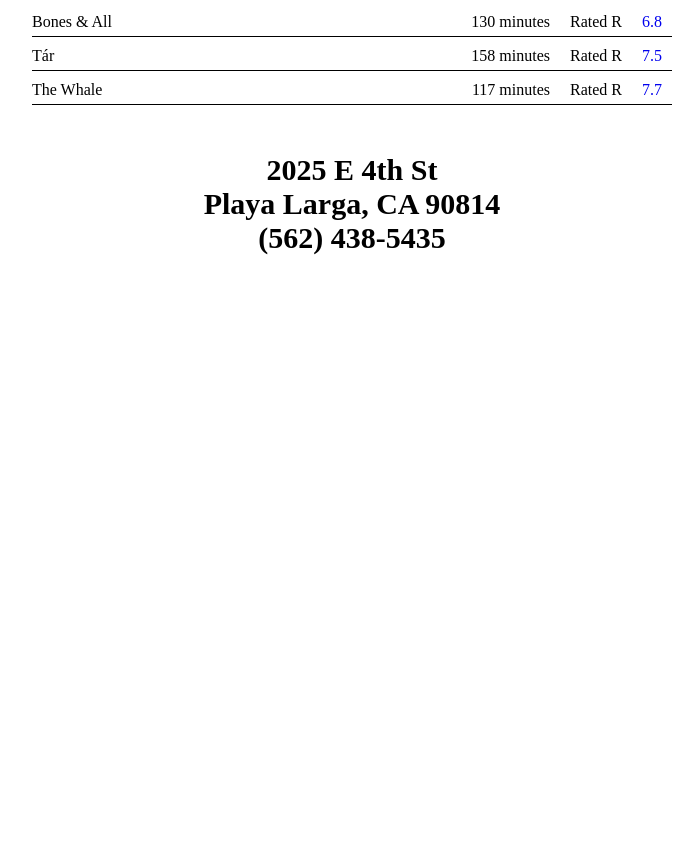
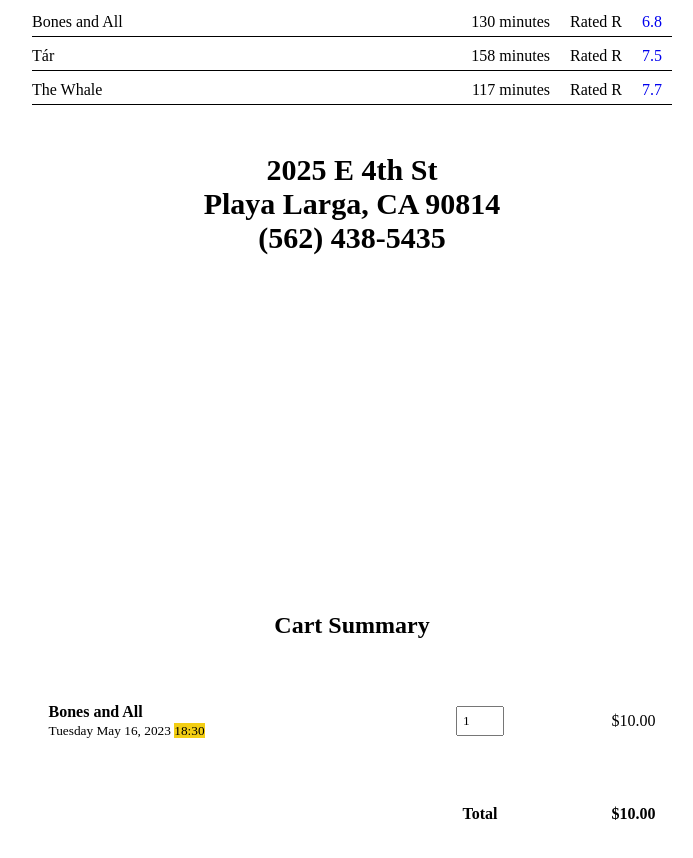
Before and after one commit to elisetvy/plat, a plain HTML site: page index.html in a window 1280 px wide. Shown: the part 474-1332 px from the top of the page, without its empty margins (288-981 px from the left). Before the commit the page ends 800 px from the top, so only its background shows below. Drawn offline with Linux system fonts and the light colour scheme.

Commit message:
Add cart page

```diff
--- a/index.html
+++ b/index.html
@@ -8,6 +8,7 @@
     <link rel="stylesheet" href="styles.css" />
   </head>
   <body>
+    <div class="page-1">
       <div class="table">
         <div class="row">
           <div class="header">
@@ -28,7 +29,7 @@
                 <td>Sat<br /><br />5/20</td>
               </tr>
               <tr>
-              <td class="column-1">Bones & All</td>
+                <td class="column-1">Bones and All</td>
                 <td class="time">12:30</td>
                 <td class="time">15:30</td>
                 <td class="time">18:30</td>
@@ -64,7 +65,7 @@
           <div class="movies">
             <div class="movie-1">
               <div class="movie-1-title collapsible">
-              Bones & All
+                Bones and All
                 <table class="details">
                   <td class="minutes">130 minutes</td>
                   <td class="rating">Rated R</td>
@@ -82,10 +83,10 @@
                   <br />
                   Love blossoms between a young woman on the margins of society
                   and a disenfranchised drifter as they embark on a 3,000-mile
-                odyssey through the backroads of America. However, despite their
-                best efforts, all roads lead back to their terrifying pasts and
-                a final stand that will determine whether their love can survive
-                their differences.
+                  odyssey through the backroads of America. However, despite
+                  their best efforts, all roads lead back to their terrifying
+                  pasts and a final stand that will determine whether their love
+                  can survive their differences.
                   <br /><br />
                 </p>
               </div>
@@ -109,9 +110,10 @@
                 <p>
                   <br />
                   Renowned musician Lydia Tár is days away from recording the
-                symphony that will elevate her career. When all elements seem to
-                conspire against her, Lydia's adopted daughter Petra becomes an
-                integral emotional support for her struggling mother.
+                  symphony that will elevate her career. When all elements seem
+                  to conspire against her, Lydia's adopted daughter Petra
+                  becomes an integral emotional support for her struggling
+                  mother.
                   <br /><br />
                 </p>
               </div>
@@ -135,8 +137,8 @@
                 <p>
                   <br />
                   In a town in Idaho, Charlie, a reclusive and unhealthy English
-                teacher, hides out in his flat and eats his way to death. He is
-                desperate to reconnect with his teenage daughter for a last
+                  teacher, hides out in his flat and eats his way to death. He
+                  is desperate to reconnect with his teenage daughter for a last
                   chance at redemption.
                   <br /><br />
                 </p>
@@ -150,6 +152,37 @@
           </div>
         </div>
       </div>
+    </div>
+    <div class="page-2">
+      <div class="cart">
+        <h2>Cart Summary</h2>
+        <table class="cart-table">
+          <tr>
+            <td class="cart-info">
+              <strong>Bones and All</strong><br />
+              <small
+                >Tuesday May 16, 2023
+                <span class="cart-time">18:30</span></small
+              >
+            </td>
+            <td class="cart-info">
+              <input type="number" min="0" max="99" value="1" />
+            </td>
+            <td class="cart-info">$10.00</td>
+          </tr>
+          <tr>
+            <td class="empty"></td>
+            <td class="empty"></td>
+            <td class="empty"></td>
+          </tr>
+          <tr>
+            <td class="empty"></td>
+            <th class="cart-info">Total</th>
+            <th class="cart-info">$10.00</th>
+          </tr>
+        </table>
+      </div>
+    </div>
     <script src="script.js"></script>
   </body>
 </html>
--- a/styles.css
+++ b/styles.css
@@ -8,7 +8,7 @@
   margin: 0;
 }
 
-body {
+.page-1 {
   height: 100vh;
   width: 100vw;
   display: flex;
@@ -45,7 +45,7 @@
   border-collapse: collapse;
 }
 
-td:not(.column-1, .minutes, .rating, .imdb) {
+td:not(.column-1, .minutes, .rating, .imdb, .cart-info, .total-price) {
   width: calc(100% / 10);
   padding: 1rem;
   text-align: center;
@@ -54,7 +54,7 @@
   border: 1px solid white;
 }
 
-.column-1 {
+.column-1:not(.cart-info) {
   padding: 1rem;
   color: white;
   background-color: #ff3c38;
@@ -126,3 +126,49 @@
   font-size: 30px;
   font-weight: bold;
 }
+
+.page-2 {
+  height: 100vh;
+  width: 100vw;
+  display: flex;
+  flex-direction: column;
+  justify-content: center;
+  align-items: center;
+  text-align: center;
+}
+
+.cart {
+  width: 50%;
+}
+
+.cart-table {
+  width: 100%;
+  margin-top: 3rem;
+  border-collapse: collapse;
+}
+
+.cart-info:nth-child(1) {
+  width: 60%;
+  padding: 1rem;
+  text-align: left;
+}
+
+.cart-time {
+  background-color: #f3ce13;
+}
+
+.cart-info:nth-child(2) {
+  width: 20%;
+  padding: 1rem;
+}
+
+.cart-info:nth-child(2) input {
+  width: 35%;
+  padding: 5px;
+}
+
+.cart-info:nth-child(3) {
+  width: 20%;
+  padding: 1rem;
+  text-align: right;
+}
```
Lines whose indentation alone changed are shown as unchanged.
